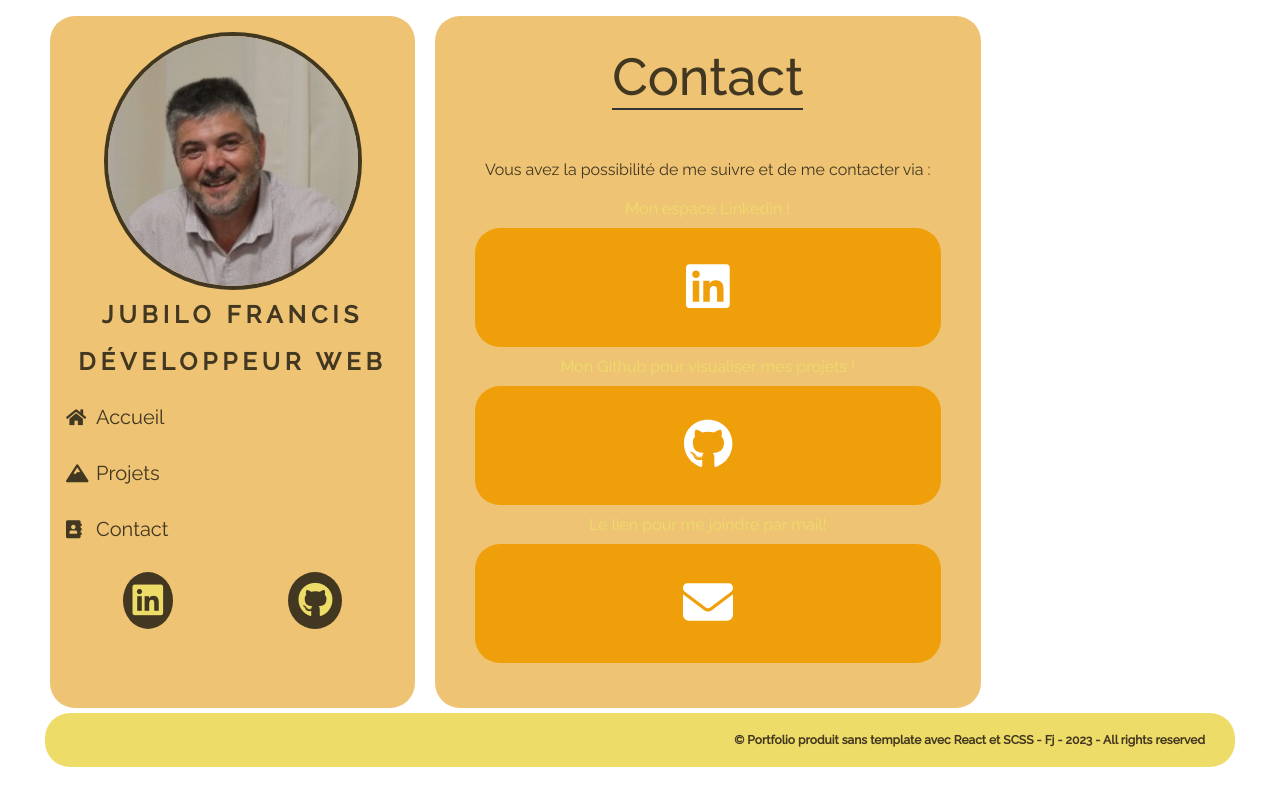
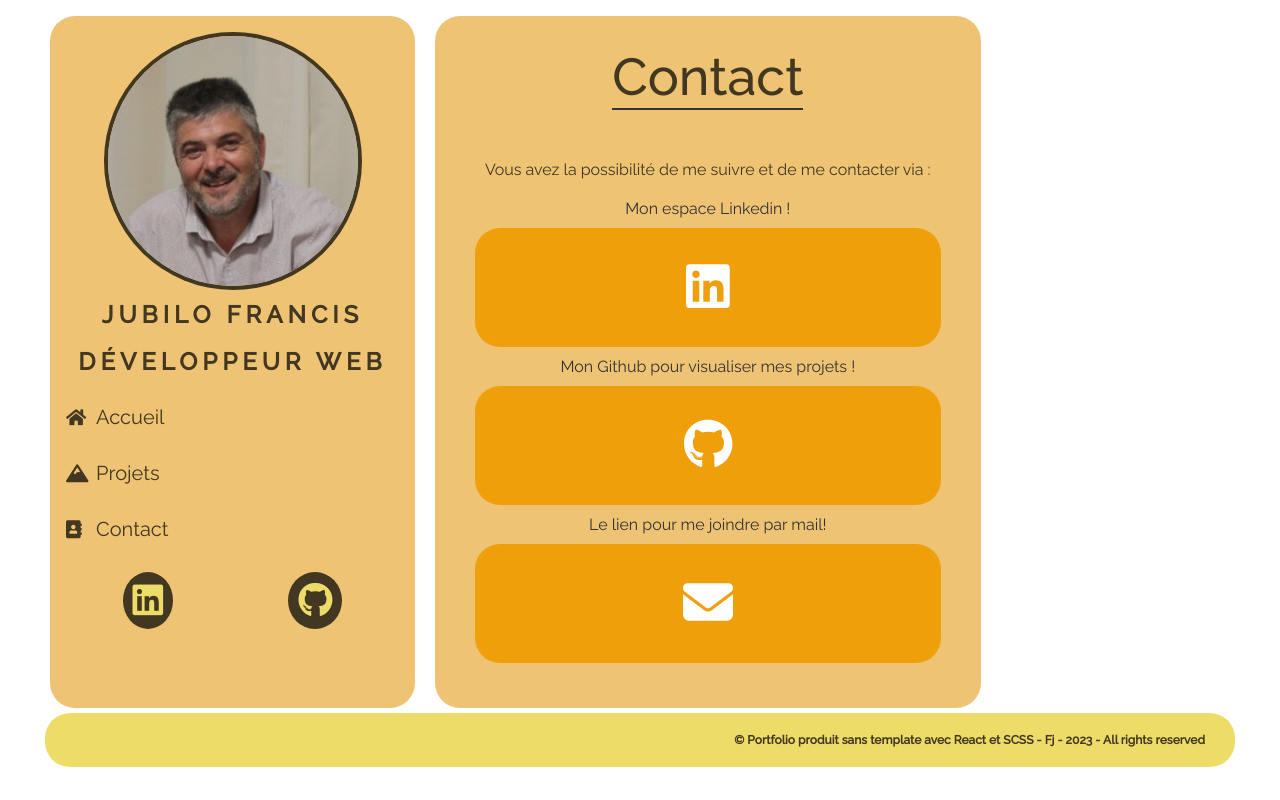
Before and after one commit to FrancisPj/portfolio, a React (Create React App) app: page /contact in a window 1280 px wide. Built offline with nearby package versions, Linux system fonts and the light colour scheme.

Commit message:
Adaptation de colors- Logo

```diff
--- a/src/styles/_styles.scss
+++ b/src/styles/_styles.scss
@@ -30,10 +30,13 @@ li {
 }
 a {
   text-decoration: none;
-  color: $color-4;
+  color: $black;
   cursor: pointer;
   :visited{
     color: $black;
+  }
+  .fab{
+    color:$color-4
   }
 }
 
```
